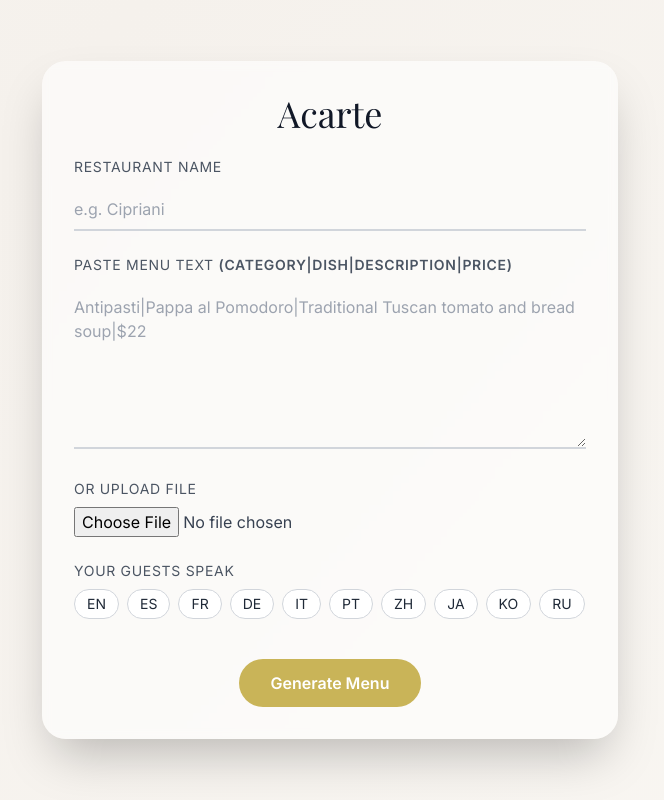
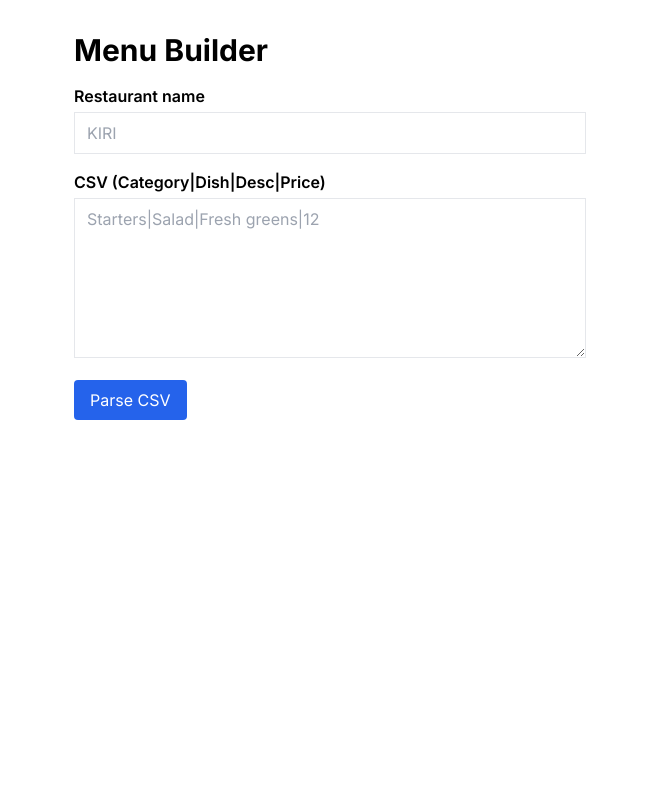
Before and after one commit to armiiinsaber/smartmenu, a Next.js app: page /builder in a window 1280 px wide. Shown: the whole page, without its empty margins (310-974 px from the left). Built offline with nearby package versions, Linux system fonts and the light colour scheme.

Commit message:
Update page.tsx

```diff
--- a/app/builder/page.tsx
+++ b/app/builder/page.tsx
@@ -1,225 +1,110 @@
 "use client";
 
-import { useState, useRef, useEffect } from "react";
-import { useRouter } from "next/navigation";
+import { useState } from "react";
+import Papa from "papaparse";
+import { v4 as uuid } from "uuid";
+
+type TranslationsMap = Record<string, string>;
 
 export default function BuilderPage() {
-  const router = useRouter();
+  const [csvText, setCsvText] = useState("");
   const [restaurantName, setRestaurantName] = useState("");
-  const [rawText, setRawText] = useState("");
-  const [selectedLangs, setSelectedLangs] = useState<string[]>([]);
-  const [loading, setLoading] = useState(false);
-  const fileInputRef = useRef<HTMLInputElement>(null);
+  const [translations, setTranslations] = useState<TranslationsMap | null>(null);
+  const [slug, setSlug] = useState("");
 
-  const languages = ["en","es","fr","de","it","pt","zh","ja","ko","ru"];
+  /* ─────────  HANDLE CSV PASTE / UPLOAD  ───────── */
+  const parseCsv = () => {
+    const { data } = Papa.parse<string[]>(csvText.trim(), {
+      delimiter: "|",
+      skipEmptyLines: true
+    });
 
-  function toggleLang(lang: string) {
-    setSelectedLangs((prev) =>
-      prev.includes(lang) ? prev.filter((l) => l !== lang) : [...prev, lang]
+    /* very naive “translation” – just joins rows */
+    const en = (data as string[][])
+      .map((row) => row.map((c) => c.trim()).join(" | "))
+      .join("\n");
+
+    const map: TranslationsMap = { en };
+    setTranslations(map);
+  };
+
+  /* ─────────  GENERATE + SAVE  ───────── */
+  const handleGenerate = async () => {
+    if (!translations) return;
+
+    const newSlug = uuid().slice(0, 6); // e.g. “ywmsb1”
+    setSlug(newSlug);
+
+    /* store locally for preview */
+    sessionStorage.setItem(
+      `menu-${newSlug}`,
+      JSON.stringify({ restaurantName, translations })
     );
-  }
 
-  function handleFileUpload(e: React.ChangeEvent<HTMLInputElement>) {
-    const file = e.target.files?.[0];
-    if (!file) return;
-    const reader = new FileReader();
-    reader.onload = () => setRawText(reader.result as string);
-    reader.readAsText(file);
-  }
-
-  async function handleSubmit() {
-    if (!restaurantName || !rawText || selectedLangs.length === 0) {
-      alert(
-        "Please fill out restaurant name, menu text, and select at least one language."
-      );
-      return;
-    }
-    // simple 4-column validation
-    const lines = rawText.split("\n").map((l) => l.trim()).filter(Boolean);
-    for (let i = 0; i < lines.length; i++) {
-      if (lines[i].split("|").length !== 4) {
-        alert(
-          `Line ${i + 1} invalid. Use Category|Dish|Description|Price.`
-        );
-        return;
-      }
-    }
-
-    setLoading(true);
-    try {
-      const res = await fetch("/api/translate", {
+    /* 🔗  call the backend to persist */
+    await fetch("/api/save-menu", {
       method: "POST",
       headers: { "Content-Type": "application/json" },
       body: JSON.stringify({
-          restaurantName,
-          text: rawText,
-          languages: selectedLangs,
-        }),
+        slug: newSlug,
+        restaurant_name: restaurantName,
+        translations
+      })
     });
-      const payload = await res.json();
-      if (!res.ok) {
-        alert(`Error ${res.status}: ${payload.error}`);
-        setLoading(false);
-        return;
-      }
-      sessionStorage.setItem(
-        `menu-${payload.slug}`,
-        JSON.stringify({
-          restaurantName: payload.restaurantName,
-          translations: payload.translations,
-        })
-      );
-      router.push(`/menu/${payload.slug}`);
-    } catch (e: any) {
-      alert(`Network error: ${e.message}`);
-      setLoading(false);
-    }
-  }
 
-  // Staggered animation delays
-  const delays = ["100ms","200ms","300ms","400ms","500ms"];
+    /* show the live link */
+    alert(`Menu saved! Link: /menu/${newSlug}`);
+  };
 
   return (
-    <div
-      className="min-h-screen flex items-center justify-center p-4"
-      style={{
-        background:
-          "linear-gradient(130deg, #FAF8F4 0%, #F5F1EC 50%, #FAF8F4 100%)",
-        backgroundSize: "200% 200%",
-        animation: "gradientShift 10s ease infinite",
-      }}
-    >
-      <div className="w-full max-w-xl bg-white bg-opacity-60 backdrop-blur-sm rounded-3xl shadow-2xl p-8">
-        <h1 className="text-4xl font-serif text-center text-gray-900 mb-6">
-          Acarte
-        </h1>
+    <div className="p-8 max-w-xl mx-auto">
+      <h1 className="text-3xl font-bold mb-4">Menu Builder</h1>
 
-        <form
-          onSubmit={(e) => {
-            e.preventDefault();
-            handleSubmit();
-          }}
-          className="space-y-6"
-        >
-          {/* 1) Restaurant Name */}
-          <div
-            className="group fade-in-up"
-            style={{ animationDelay: delays[0] }}
-          >
-            <label className="block text-sm uppercase tracking-wider text-gray-600 mb-2 pb-1 transition-all duration-300 group-focus-within:border-b-2 group-focus-within:border-[#C9B458]">
-              Restaurant Name
-            </label>
+      <label className="block font-semibold mb-1">Restaurant name</label>
       <input
-              type="text"
+        className="w-full border px-3 py-2 mb-4"
         value={restaurantName}
         onChange={(e) => setRestaurantName(e.target.value)}
-              placeholder="e.g. Cipriani"
-              disabled={loading}
-              className="w-full bg-transparent border-b-2 border-gray-300 py-2 focus:border-[#C9B458] outline-none transition-colors duration-300"
+        placeholder="KIRI"
       />
-          </div>
 
-          {/* 2) Menu Text */}
-          <div
-            className="fade-in-up"
-            style={{ animationDelay: delays[1] }}
+      <label className="block font-semibold mb-1">CSV (Category|Dish|Desc|Price)</label>
+      <textarea
+        className="w-full h-40 border px-3 py-2 mb-4"
+        value={csvText}
+        onChange={(e) => setCsvText(e.target.value)}
+        placeholder="Starters|Salad|Fresh greens|12"
+      />
+
+      <button
+        className="px-4 py-2 bg-blue-600 text-white rounded mr-3"
+        onClick={parseCsv}
       >
-            <label className="block text-sm uppercase tracking-wider text-gray-600 mb-2 pb-1 transition-all duration-300 group-focus-within:border-b-2 group-focus-within:border-[#C9B458]">
-              Paste menu text{" "}
-              <span className="font-semibold">(Category|Dish|Description|Price)</span>
-            </label>
-            <textarea
-              value={rawText}
-              onChange={(e) => setRawText(e.target.value)}
-              rows={6}
-              placeholder="Antipasti|Pappa al Pomodoro|Traditional Tuscan tomato and bread soup|$22"
-              disabled={loading}
-              className="w-full bg-transparent border-b-2 border-gray-300 py-2 focus:border-[#C9B458] outline-none transition-colors duration-300"
-            />
-          </div>
+        Parse CSV
+      </button>
 
-          {/* 3) File Upload */}
-          <div
-            className="fade-in-up"
-            style={{ animationDelay: delays[2] }}
+      {translations && (
+        <button
+          className="px-4 py-2 bg-green-600 text-white rounded"
+          onClick={handleGenerate}
         >
-            <label className="block text-sm uppercase tracking-wider text-gray-600 mb-2">
-              Or upload file
-            </label>
-            <input
-              type="file"
-              accept=".txt,.csv"
-              ref={fileInputRef}
-              onChange={handleFileUpload}
-              disabled={loading}
-              className="text-gray-700"
-            />
-          </div>
+          Generate &amp; Save
+        </button>
+      )}
 
-          {/* 4) Language Selector */}
-          <div
-            className="fade-in-up"
-            style={{ animationDelay: delays[3] }}
+      {slug && (
+        <p className="mt-6">
+          Live link:&nbsp;
+          <a
+            className="text-blue-600 underline"
+            href={`/menu/${slug}`}
+            target="_blank"
+            rel="noreferrer"
           >
-            <label className="block text-sm uppercase tracking-wider text-gray-600 mb-2">
-              Your Guests Speak
-            </label>
-            <div className="flex flex-wrap gap-2">
-              {languages.map((lang) => (
-                <button
-                  key={lang}
-                  type="button"
-                  onClick={() => toggleLang(lang)}
-                  disabled={loading}
-                  className={`px-3 py-1 rounded-full text-sm font-medium border transition ${
-                    selectedLangs.includes(lang)
-                      ? "bg-[#C9B458] text-white border-[#C9B458]"
-                      : "bg-white text-gray-800 border-gray-300 hover:bg-gray-100"
-                  }`}
-                >
-                  {lang.toUpperCase()}
-                </button>
-              ))}
-            </div>
-          </div>
-
-          {/* 5) Submit */}
-          <div
-            className="text-center fade-in-up"
-            style={{ animationDelay: delays[4] }}
-          >
-            <button
-              type="submit"
-              disabled={loading}
-              className={`mt-4 px-8 py-3 rounded-full font-semibold transition transform duration-200 ${
-                loading
-                  ? "bg-gray-400 text-gray-200 cursor-not-allowed"
-                  : "bg-[#C9B458] text-white hover:scale-105 hover:shadow-lg"
-              }`}
-            >
-              {loading ? "Generating…" : "Generate Menu"}
-            </button>
-          </div>
-        </form>
-      </div>
-
-      {/* Global Styles for animations */}
-      <style jsx global>{`
-        @keyframes gradientShift {
-          0% { background-position: 0% 50%; }
-          50% { background-position: 100% 50%; }
-          100% { background-position: 0% 50%; }
-        }
-        @keyframes fadeInUp {
-          from { opacity: 0; transform: translateY(10px); }
-          to { opacity: 1; transform: translateY(0); }
-        }
-        .fade-in-up {
-          opacity: 0;
-          animation: fadeInUp 0.6s ease forwards;
-        }
-        /* Stagger delays set inline */
-      `}</style>
+            /menu/{slug}
+          </a>
+        </p>
+      )}
     </div>
   );
 }
```
Lines whose indentation alone changed are shown as unchanged.
